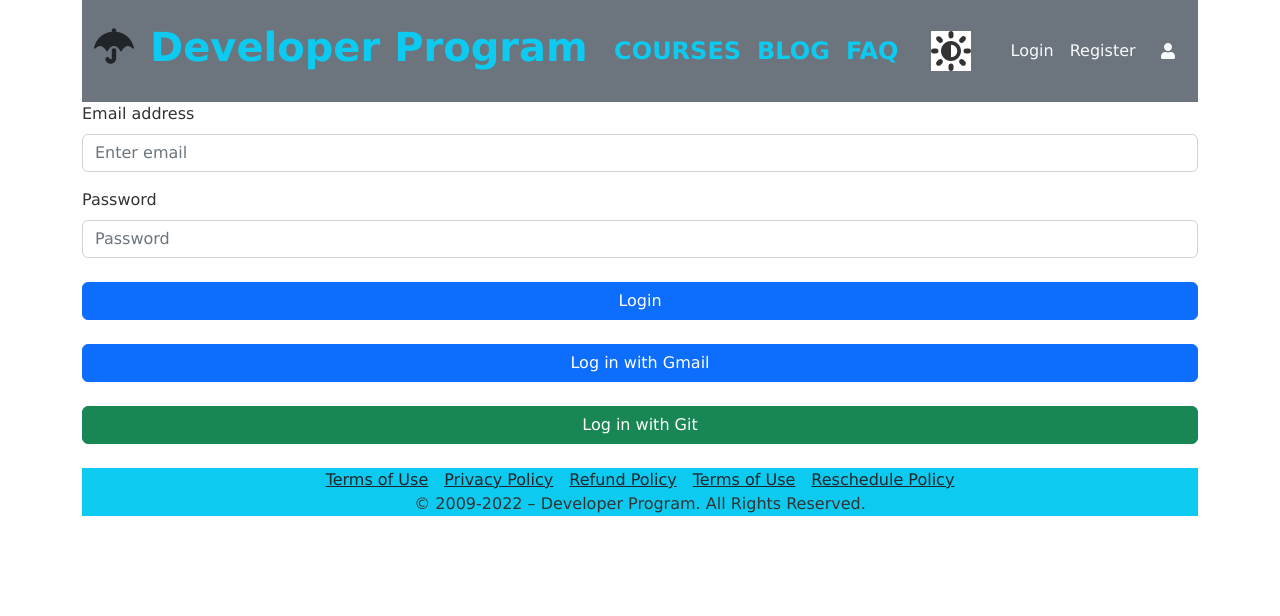
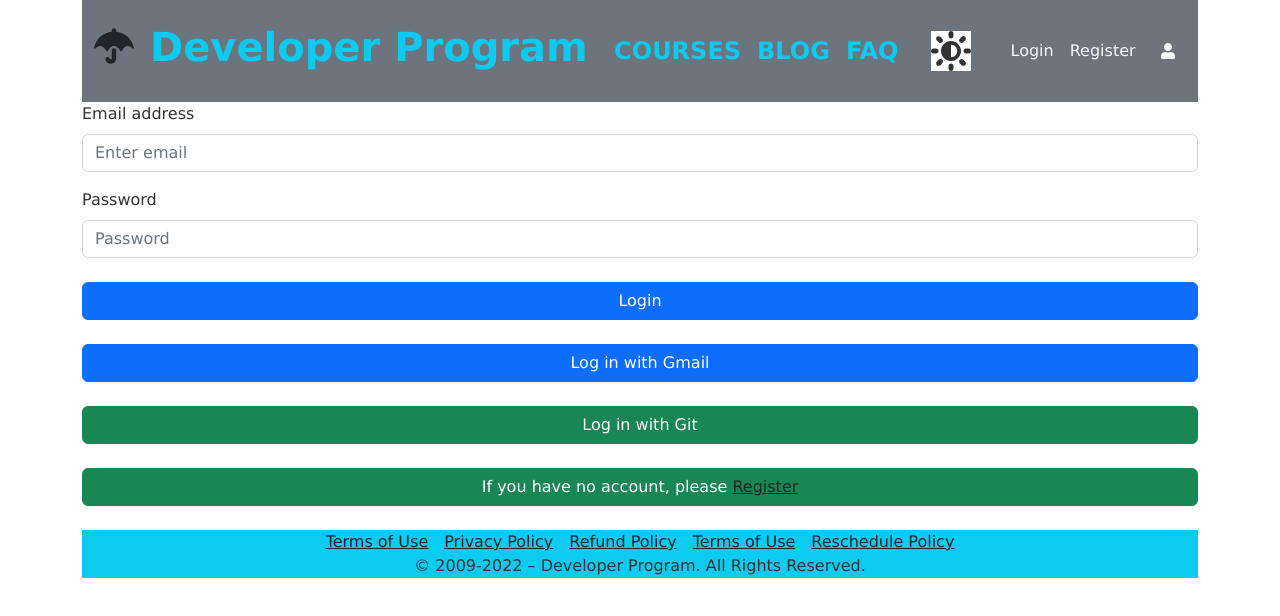
Before and after one commit to farhadbgd/b610-learning-platform-client-side-farhadbgd, a React (Create React App) app: page /login in a window 1280 px wide. Shown: the top 616 px of the page. Built offline with nearby package versions, Linux system fonts and the light colour scheme; no server answers.

Commit message:
navigate update

```diff
--- a/package.json
+++ b/package.json
@@ -7,6 +7,7 @@
     "@testing-library/react": "^13.4.0",
     "@testing-library/user-event": "^13.5.0",
     "bootstrap": "^5.2.2",
+    "express": "^4.18.2",
     "firebase": "^9.12.1",
     "jspdf": "^2.5.1",
     "react": "^18.2.0",
--- a/src/Layout/Main/Main.js
+++ b/src/Layout/Main/Main.js
@@ -1,10 +1,7 @@
 import React from 'react';
-import { Col, Container, Row } from 'react-bootstrap';
 import { Outlet } from 'react-router-dom';
 import Footer from '../../Pages/Shared/Footer/Footer';
 import Header from '../../Pages/Shared/Header/Header';
-import LeftSideNav from '../../Pages/Shared/LeftSideNav/LeftSideNav';
-
 
 const Main = () => {
     return (
--- a/src/Pages/Checkout/Checkout.js
+++ b/src/Pages/Checkout/Checkout.js
@@ -1,5 +1,5 @@
 import React, { useContext } from 'react';
-import { Button, Col, Container, Image, NavLink, Row } from 'react-bootstrap';
+import { Button, Col, Container, NavLink, Row } from 'react-bootstrap';
 import { useLoaderData, useNavigate } from 'react-router-dom';
 import Card from 'react-bootstrap/Card';
 import ListGroup from 'react-bootstrap/ListGroup';
--- a/src/login/Login.js
+++ b/src/login/Login.js
@@ -107,6 +107,9 @@ const Login = () => {
             <div className="d-grid gap-2 my-4">
                 <Button onClick={gitSignIn} variant="success">Log in with Git</Button>{' '}
             </div>
+            <div className="d-grid gap-2 my-4">
+                <Button variant="success">If you have no account, please <Link to={'/register'} className="text-dark">Register</Link></Button>{' '}
+            </div>
         </>
     );
 };
```
Also changed, not shown: 1 other file (tests, documents, lock files or other folders).
